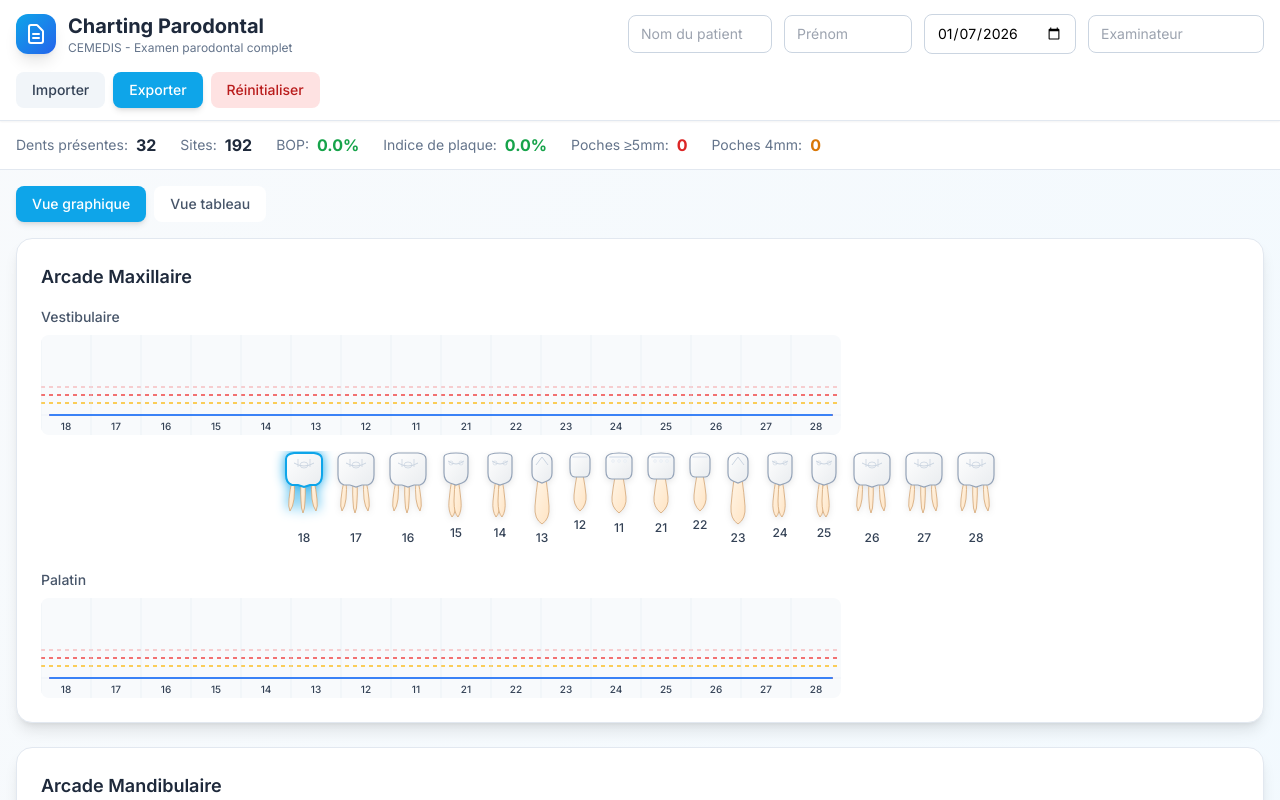
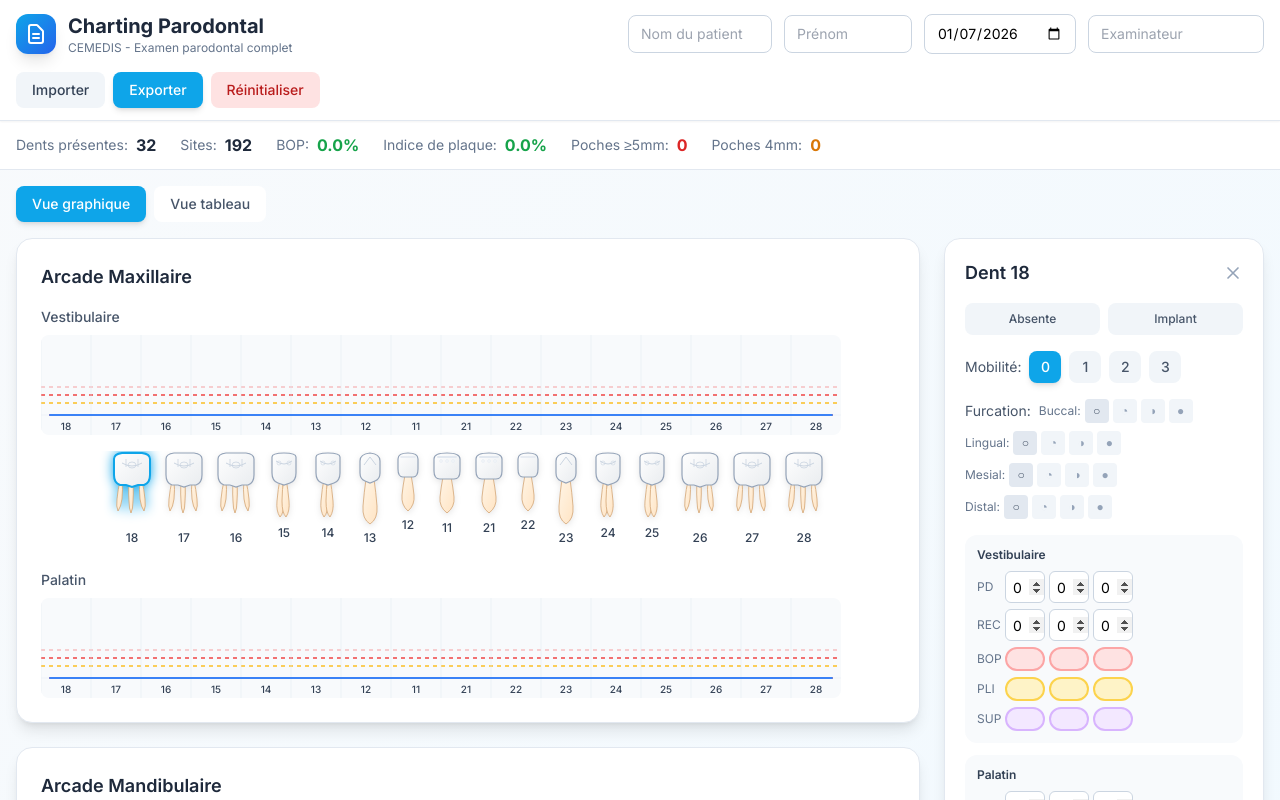
Before and after one commit to benjaminillouz/charting, a React (Vite) app: page / in a window 1280 px wide. Both pictures are taken after a click on the icon 304 px from the left and 488 px from the top of the page. Shown: the top 800 px of the page. Built offline with nearby package versions, Linux system fonts and the light colour scheme.

Commit message:
ux: move tooth detail panel to sidebar
- Display tooth detail panel on the right side instead of below
- Panel is sticky and follows scroll
- Compact design optimized for sidebar width
- Arcades take full width when no tooth is selected

```diff
--- a/src/components/PeriodontalChart.jsx
+++ b/src/components/PeriodontalChart.jsx
@@ -1300,7 +1300,9 @@ export default function PeriodontalChart() {
         </div>
 
         {activeView === 'chart' ? (
-          <div className="space-y-6">
+          <div className="flex gap-6">
+            {/* Zone principale - Arcades dentaires */}
+            <div className={`space-y-6 ${selectedTooth ? 'flex-1' : 'w-full'}`}>
               {/* Arcade supérieure */}
               <div className="bg-white rounded-2xl shadow-lg p-6 border border-slate-200">
                 <h2 className="text-lg font-semibold text-slate-800 mb-4">Arcade Maxillaire</h2>
@@ -1380,41 +1382,42 @@ export default function PeriodontalChart() {
                   <PerioGraph teeth={TEETH_LOWER} teethData={teethData} isUpper={false} side="buccal" />
                 </div>
               </div>
-
-            {/* Panneau de détail de la dent sélectionnée */}
+            </div>
+
+            {/* Panneau latéral - Détail de la dent sélectionnée */}
             {selectedTooth && (
-              <div className="bg-white rounded-2xl shadow-lg p-6 border border-slate-200">
+              <div className="w-80 flex-shrink-0">
+                <div className="bg-white rounded-2xl shadow-lg p-5 border border-slate-200 sticky top-24">
                   <div className="flex items-center justify-between mb-4">
                     <h2 className="text-lg font-semibold text-slate-800">
                       Dent {selectedTooth}
                     </h2>
                     <button
                       onClick={() => setSelectedTooth(null)}
-                    className="text-slate-400 hover:text-slate-600"
+                      className="text-slate-400 hover:text-slate-600 transition-colors"
                     >
-                    <svg className="w-6 h-6" fill="none" viewBox="0 0 24 24" stroke="currentColor">
+                      <svg className="w-5 h-5" fill="none" viewBox="0 0 24 24" stroke="currentColor">
                         <path strokeLinecap="round" strokeLinejoin="round" strokeWidth={2} d="M6 18L18 6M6 6l12 12" />
                       </svg>
                     </button>
                   </div>
 
-                <div className="grid grid-cols-1 md:grid-cols-2 gap-6">
                   {/* Contrôles de statut */}
-                  <div className="space-y-4">
-                    <div className="flex items-center gap-4">
+                  <div className="space-y-4 mb-4">
+                    <div className="flex items-center gap-2">
                       <button
                         onClick={() => toggleMissing(selectedTooth)}
-                        className={`px-4 py-2 rounded-lg text-sm font-medium transition-all ${
+                        className={`flex-1 px-3 py-2 rounded-lg text-xs font-medium transition-all ${
                           teethData[selectedTooth].missing
                             ? 'bg-red-500 text-white'
                             : 'bg-slate-100 text-slate-600 hover:bg-slate-200'
                         }`}
                       >
-                        Dent absente
+                        Absente
                       </button>
                       <button
                         onClick={() => toggleImplant(selectedTooth)}
-                        className={`px-4 py-2 rounded-lg text-sm font-medium transition-all ${
+                        className={`flex-1 px-3 py-2 rounded-lg text-xs font-medium transition-all ${
                           teethData[selectedTooth].implant
                             ? 'bg-indigo-500 text-white'
                             : 'bg-slate-100 text-slate-600 hover:bg-slate-200'
@@ -1439,13 +1442,13 @@ export default function PeriodontalChart() {
                   </div>
 
                   {/* Sondage détaillé */}
-                  <div className="space-y-4">
+                  <div className="space-y-3">
                     {['buccal', 'lingual'].map(surface => (
-                      <div key={surface} className="p-4 bg-slate-50 rounded-xl">
-                        <h4 className="text-sm font-semibold text-slate-700 mb-3 capitalize">
+                      <div key={surface} className="p-3 bg-slate-50 rounded-xl">
+                        <h4 className="text-xs font-semibold text-slate-700 mb-2">
                           {surface === 'buccal' ? 'Vestibulaire' : TEETH_UPPER.includes(selectedTooth) ? 'Palatin' : 'Lingual'}
                         </h4>
-                        <div className="space-y-2">
+                        <div className="space-y-1.5">
                           <ProbingInput
                             values={teethData[selectedTooth][surface].probing}
                             onChange={(vals) => updateToothData(selectedTooth, surface, 'probing', vals)}
```
Lines whose indentation alone changed are shown as unchanged.
